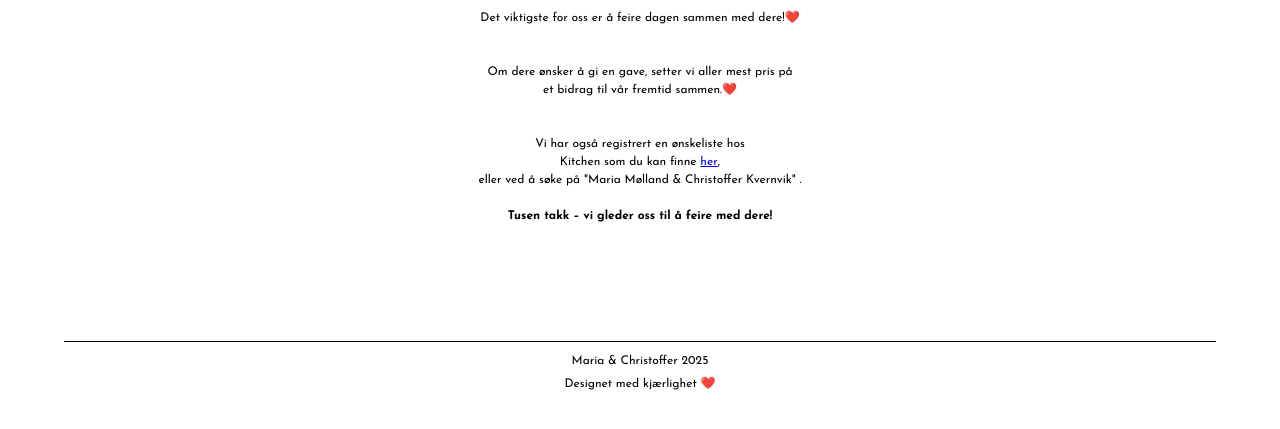
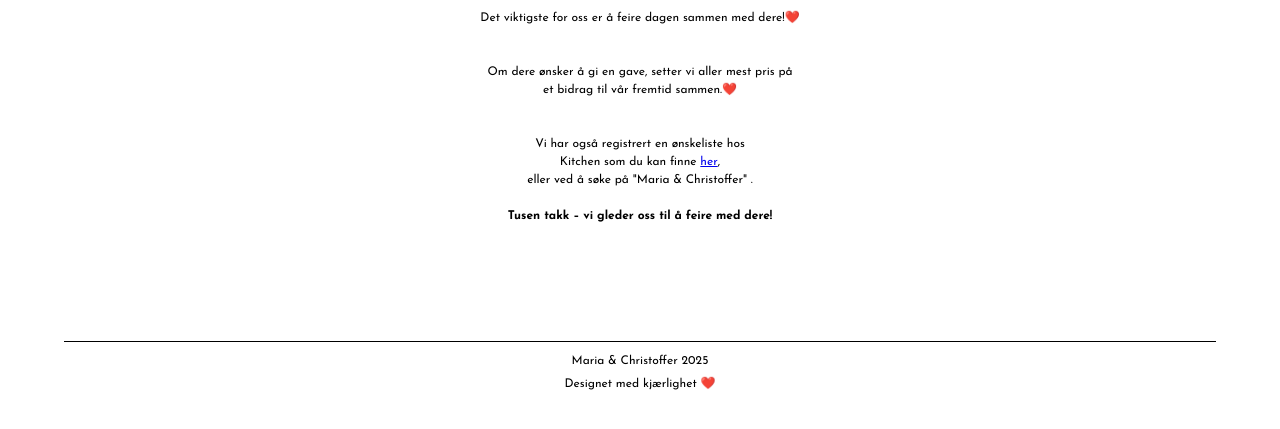
Before and after one commit to bryllup-Molland/bryllup-Molland.github.io, a plain HTML site: page gaver.html in a window 1280 px wide. Shown: the part 129-558 px from the top of the page. Drawn offline with Linux system fonts and the light colour scheme; a web font is replaced by a local one.

Commit message:
endret navn

```diff
--- a/gaver.html
+++ b/gaver.html
@@ -64,7 +64,7 @@
 
         Om dere ønsker å gi en gave, setter vi aller mest pris på <br> et bidrag til vår fremtid sammen.❤️<br><br><br>
 
-        Vi har også registrert en ønskeliste hos <br> Kitchen som du kan finne <a href="https://www.kitchn.no/onskeliste/217598">her</a>, <br> eller ved å søke på "Maria Mølland & Christoffer Kvernvik"  . <br><br>
+        Vi har også registrert en ønskeliste hos <br> Kitchen som du kan finne <a href="https://www.kitchn.no/onskeliste/217598">her</a>, <br> eller ved å søke på "Maria & Christoffer"  . <br><br>
 
         <b>Tusen takk – vi gleder oss til å feire med dere!</b></p>
 <p>  <br><br>
```
